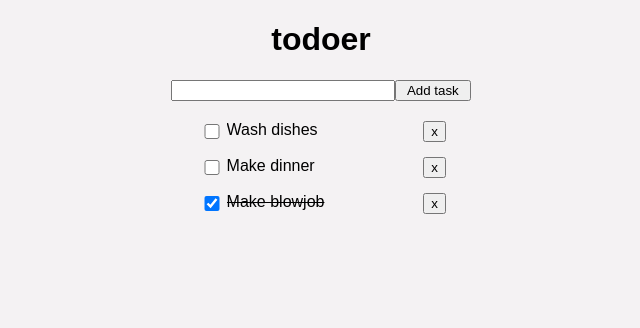
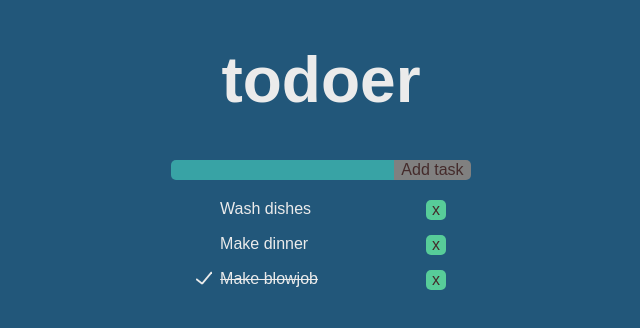
Before and after one commit to gr3yknigh1/todoer, a React (Create React App) app: page / in a window 1280 px wide. Shown: the top 328 px of the page, without its empty margins (319-959 px from the left). Built offline with nearby package versions, Linux system fonts and the light colour scheme.

Commit message:
Big update

```diff
--- a/package.json
+++ b/package.json
@@ -7,6 +7,7 @@
     "@testing-library/jest-dom": "^5.16.5",
     "@testing-library/react": "^13.3.0",
     "@testing-library/user-event": "^13.5.0",
+    "classnames": "^2.3.1",
     "react": "^18.2.0",
     "react-dom": "^18.2.0",
     "react-redux": "^8.0.2",
--- a/src/features/todos/components/TodoForm.js
+++ b/src/features/todos/components/TodoForm.js
@@ -6,38 +6,40 @@ import { pushTodo } from "../todosSlice";
 
 
 export default function TodoForm() {
-  const [name, setName] = useState("");
+  const [inputName, setInputName] = useState("");
   const dispatch = useDispatch();
 
   const onInputSubmit = (event) => {
     event.preventDefault();
-    if (name === "") {
+    if (inputName === "") {
       return;
     }
     dispatch(pushTodo(
-      createTodo(name, false)
+      createTodo(inputName, false)
     ));
-    setName("");
+    setInputName("");
   };
 
   //TODO(gr3yknigh1): Switch to `onBlur`
   const onInputChange = (event) => {
     event.preventDefault();
-    setName(event.target.value);
+    setInputName(event.target.value);
   };
 
   return (
     <form className="app__form">
       <input
-        className="from__input"
+        className="form__input"
         type="text"
         onSubmit={ onInputSubmit }
         onChange={ onInputChange }
-        value={ name }>
+        value={ inputName }
+        >
       </input>
       <button
-        className="from__button"
+        className="form__button"
         onClick={ onInputSubmit }
+        disabled={ !inputName }
       >
         Add task
       </button>
--- a/src/features/todos/components/TodoItem/TodoItem.js
+++ b/src/features/todos/components/TodoItem/TodoItem.js
@@ -1,5 +1,7 @@
 import { useCallback } from "react";
 import { useDispatch, useSelector } from "react-redux";
+
+import classNames from "classnames";
 
 import {
   removeTodo,
@@ -8,6 +10,18 @@ import {
 
 import TodoListNameInput from "./TodoNameInput";
 import TodoListNameLabel from "./TodoNameLabel";
+
+
+function CheckboxIcon() {
+  return (
+    <svg className="checkbox__icon" width="180" height="135" viewBox="0 0 180 135" fill="none">
+      <g id="checkbox">
+      <line id="Line 1" x1="2.00316" y1="79.3963" x2="70.167" y2="132.412" stroke="currentColor" stroke-width="20"/>
+      <line id="Line 2" x1="177.234" y1="1.8037" x2="66.9762" y2="133.101" stroke="currentColor" stroke-width="20"/>
+      </g>
+    </svg>
+  );
+}
 
 
 export default function TodoListItem({ id, index, name, isDone }) {
@@ -31,15 +45,18 @@ export default function TodoListItem({ id, index, name, isDone }) {
 
   return (
     <li
-      className="todo"
+      className={ classNames("todo", { "todo--done": isDone }) }
     >
-      <input
-        className="todo__checkbox"
-        type="checkbox"
-        defaultChecked={ isDone }
-        onClick={ toggleThisTodo }
-        >
-      </input>
+      <label className="todo__checkbox" htmlFor={ id }>
+        <input
+          id={ id }
+          type="checkbox"
+          checked={ isDone }
+          onClick={ toggleThisTodo }
+          >
+        </input>
+        { isDone ? <CheckboxIcon/> : <div></div> }
+      </label>
       { todoNameContainer }
       <button className="todo__remove-button" onClick={ removeThisTodo }>x</button>
     </li>
--- a/src/features/todos/components/TodoItem/TodoNameInput.js
+++ b/src/features/todos/components/TodoItem/TodoNameInput.js
@@ -33,7 +33,7 @@ export default function TodoListNameInput({ name, id}) {
 
   return (
     <form
-      className="todo__name-container"
+      className="todo__name-container todo__name-container--editing"
       onSubmit={onInputSubmit}
     >
       <input
--- a/src/index.css
+++ b/src/index.css
@@ -1,5 +1,9 @@
-* {
+*, input, button {
   font-family: Arial, Helvetica, sans-serif;
+
+  font-size: 16px;
+
+  box-sizing: border-box;
 }
 
 /* *:hover {
@@ -7,14 +11,44 @@
 } */
 
 .light-theme {
-  --color1: #f4f2f3;
-  --color2: #c0a9bd;
-  --color3: #94a7ae;
-  --color4: #64766a;
+  --background-0: #22577aff;
+  --background-1: rgb(44, 103, 143);
+  --foreground: rgb(235, 235, 235);
+  --accent: #80ed99ff;
+  --cadet-blue: #38a3a5ff;
+  --ocean-green: #57cc99ff;
+  --www: #c7f9ccff;
 }
 
 html {
-  background-color: var(--color1);
+  background-color: var(--background-0);
+  color: var(--foreground);
+
+  --border-radius: 5px;
+}
+
+input[type="checkbox"] {
+  cursor: pointer;
+  position: fixed;
+  transform: scale(0);
+}
+
+input[type="text"] {
+  font-size: 1em;
+}
+
+button {
+  background-color: var(--ocean-green);
+  border: none;
+  border-radius: 5px;
+  color: rgb(68, 43, 43);
+
+  transition: all 0.1s linear;
+}
+
+button:hover {
+  background-color: var(--accent);
+  cursor: pointer;
 }
 
 .app-container {}
@@ -28,10 +62,11 @@ html {
 
 .app__header {
   text-align: center;
+  font-size: 4em;
 }
 
 .app__content {}
-.app_footer   {}
+.app_footer {}
 
 .app__form {
   display: flex;
@@ -52,14 +87,32 @@ html {
 
 
 
-.from__input {
+.form__input {
   width: 100%;
+  padding: 0px;
+  padding-left: 5px;
+  border-radius: var(--border-radius) 0px 0px var(--border-radius);
+
+  background-color: var(--cadet-blue);
+
+  transition: all 0.1s linear;
 }
 
-.from__button {
+.form__input:hover {
+
+  background-color: rgb(59, 174, 176);
+}
+
+.form__button {
+  border-radius: 0px var(--border-radius) var(--border-radius) 0px;
   width: 100px;
 }
 
+.form__button:disabled {
+  cursor: not-allowed;
+
+  background-color: gray;
+}
 
 
 .todo {
@@ -72,25 +125,55 @@ html {
 }
 
 .todo:hover {
-  background-color: gainsboro;
+  background-color: var(--background-1);
   transform: scale(1.1);
 }
 
 .todo__checkbox {
   width: 30px;
+  cursor: pointer;
 }
 
-.todo__checkbox:checked + .todo__name-container {
+.todo--done .todo__checkbox .checkbox__icon {
+}
+
+.checkbox__icon {
+  background-image: url("./assets/Checkbox.svg");
+  width: 1em;
+  height: 1em;
+}
+
+.checkbox__icon:hover{
+  transform: rotate(180deg) scale(5);
+  transition: transform 1s linear;
+}
+
+
+.todo--done .todo__name-container,
+.todo--done .todo__name-container input[type="text"] {
   text-decoration: line-through;
 }
 
 .todo__name-container {
   width: 100%;
+  margin-right: 5px;
 
   overflow: hidden;
   text-overflow: ellipsis;
+
+  font-size: 1em;
 }
 
-.todo__name-container--editing {}
+.todo__name-container--editing > input {
+  background-color: rgb(52, 121, 167);
+}
 
 .todo__remove-button {}
+
+
+.form__input,
+.todo__name-container--editing > input {
+  border-width: 0px;
+  outline: none;
+  color: var(--foreground);
+}
```
Also changed, not shown: src/assets/Checkbox.svg (added), 1 other file (tests, documents, lock files or other folders).
